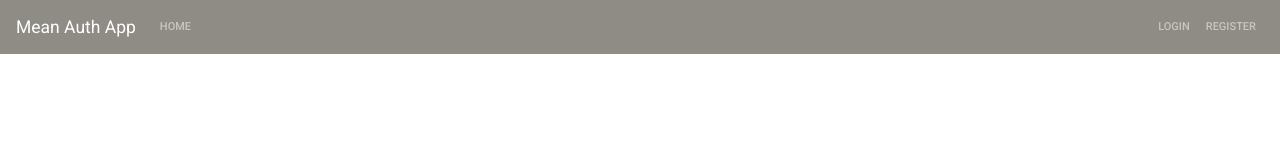
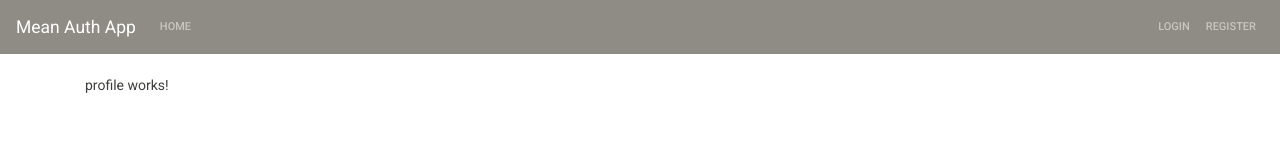
Before and after one commit to heshanpadmasiri/mean-auth-app, an Angular app in the folder angular-src/: page /profile in a window 1280 px wide. Shown: the top 160 px of the page. Built offline with nearby package versions, Linux system fonts and the light colour scheme.

Commit message:
fixed navbar covering page components

```diff
--- a/angular-src/src/app/components/navbar/navbar.component.html
+++ b/angular-src/src/app/components/navbar/navbar.component.html
@@ -1,4 +1,4 @@
-<nav class="navbar navbar-expand-md navbar-dark bg-dark fixed-top">
+<nav class="navbar navbar-expand-md navbar-dark bg-dark">
     <a class="navbar-brand" href="#">Mean Auth App</a>
     <button class="navbar-toggler" type="button" data-toggle="collapse" data-target="#collapsed-list" aria-controls="navbarsExampleDefault" aria-expanded="false" aria-label="Toggle navigation">
       <span class="navbar-toggler-icon"></span>
```
